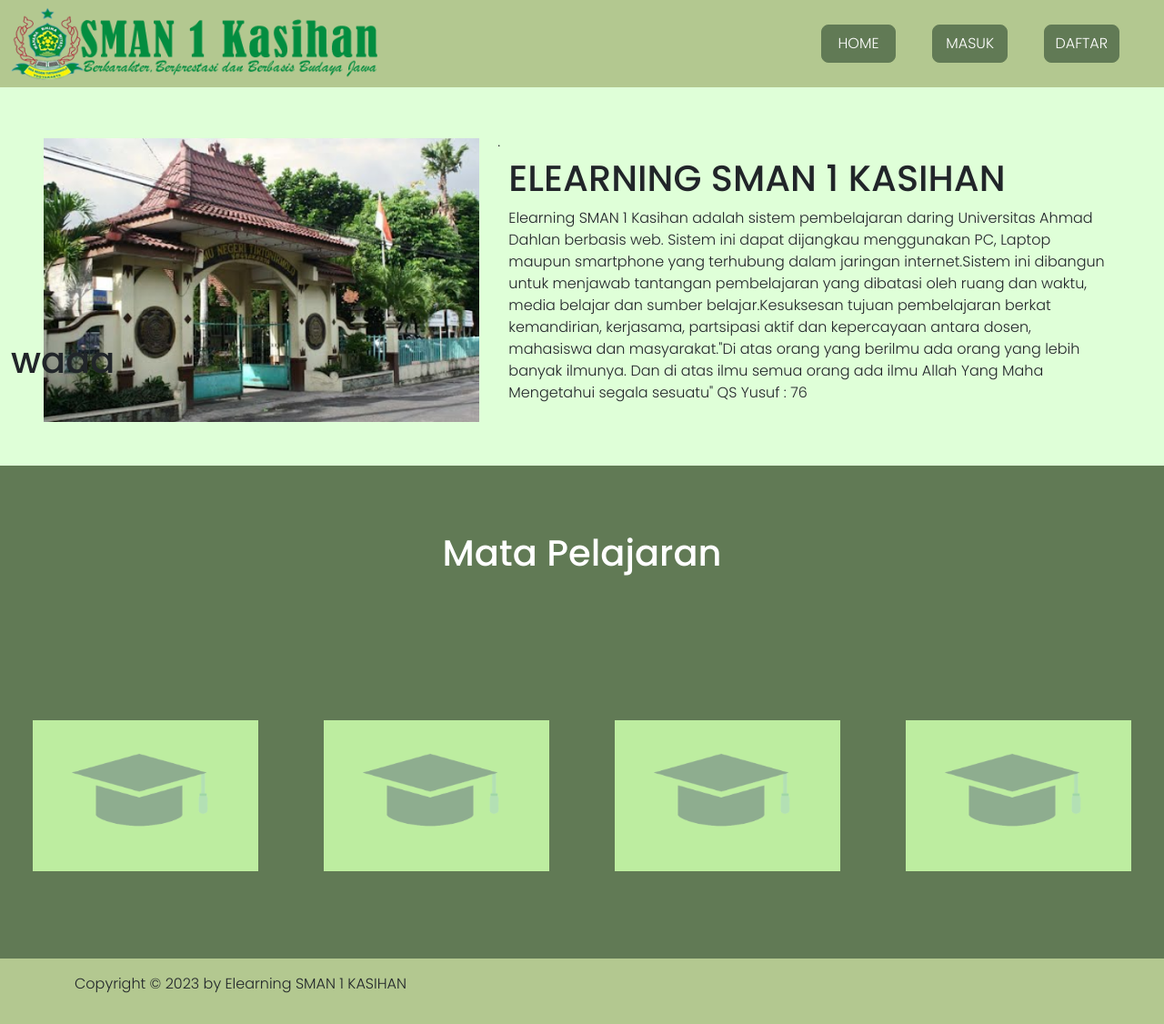
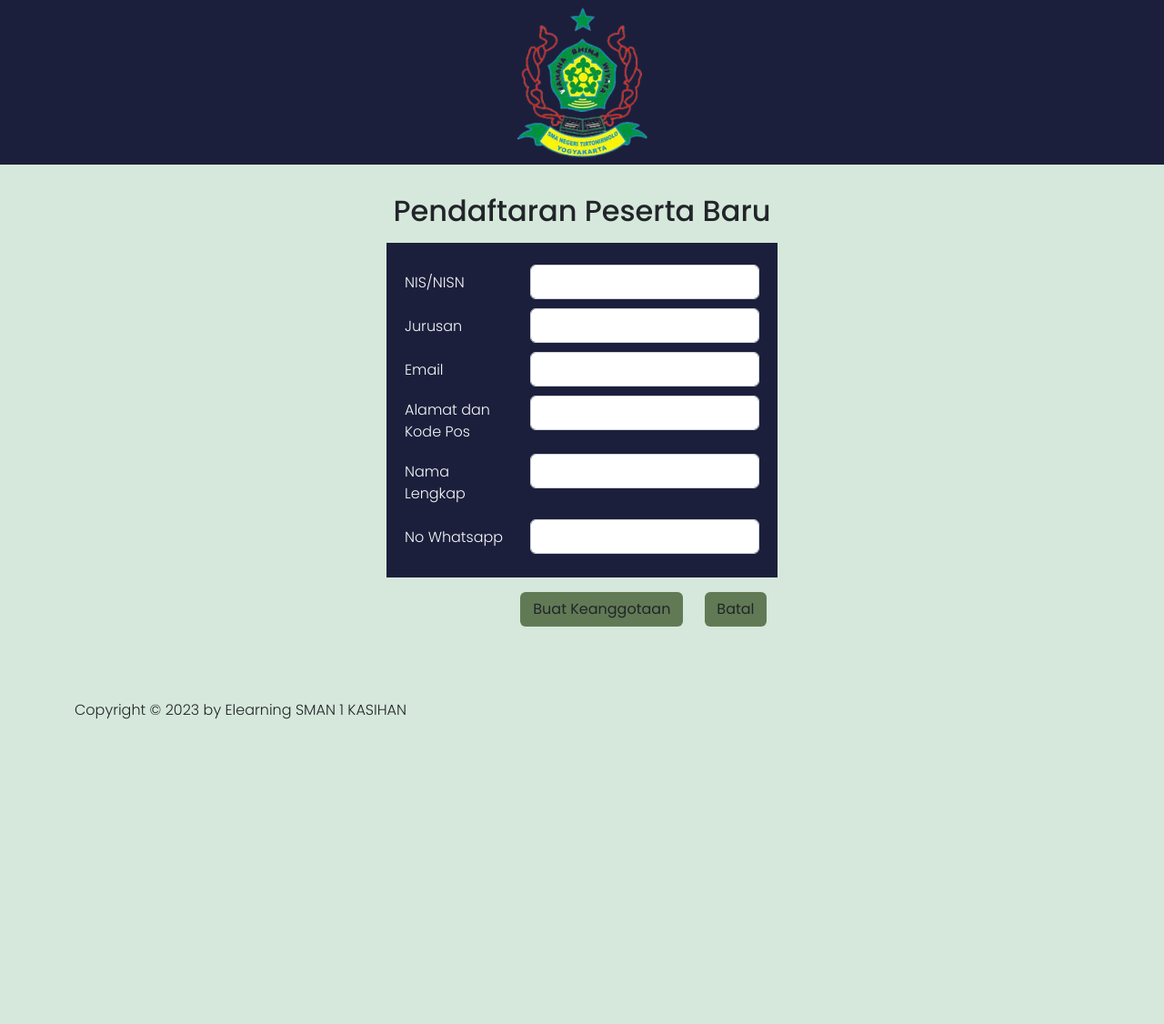
Before and after one commit to Codingers99/SMA_Kasihan, a PHP site: page / in a window 1280 px wide. Shown: the whole page at 91% size. After the commit the page ends 791 px from the top, so only its background shows below. Run offline with PHP 8.4, Linux system fonts and the light colour scheme.

Commit message:
Do udah ada frontend buat login sama daftar-nya

```diff
--- a/index.html
+++ b/index.html
@@ -25,155 +25,98 @@
     integrity="sha384-kenU1KFdBIe4zVF0s0G1M5b4hcpxyD9F7jL+jjXkk+Q2h455rYXK/7HAuoJl+0I4"
     crossorigin="anonymous"></script>
 
-  <!-- Header -->
-  <div class="container-fluid py-2 bg_color_nav">
+  <!-- header -->
+  <div class="container-fluid">
     <div class="row">
-      <div class="col-lg-4 col-sm-12 col-xs-6">
-        <div class="row h-100 justify-content-center">
-          <img class="img-fluid" src="image 6.png" alt="">
-        </div>
-      </div>
-      <div class="col-lg-4 offset-lg-4 col-sm-12 offset-sm-0 a_action">
-        <div class="row h-100 justify-content-center align-items-center">
-          <div class="col-lg-3 mx-lg-2 col-sm-3 my-sm-3 col-3 my-3">
-            <button class="w-100 py-2 rounded-3" style="background-color: #617A55; border: 1px solid #617A55; color: white;"><a href="">HOME</a></button>
-          </div>
-          <div class="col-lg-3 mx-lg-2 col-sm-3 my-sm-3 col-3 my-3">
-            <button class="w-100 py-2 rounded-3" style="background-color: #617A55; border: 1px solid #617A55; color: white;"><a href="">MASUK</a></button>
-          </div>
-          <div class="col-lg-3 mx-lg-2 col-sm-3 my-sm-3 col-3 my-3">
-            <button class="w-100 py-2 rounded-3" style="background-color: #617A55; border: 1px solid #617A55; color: white;"><a href="">DAFTAR</a></button>
+      <div class="col-12 d-flex justify-content-center py-2 bg_color1">
+        <img class="img-fluid" src="logo-daftar.png" alt="">
       </div>
     </div>
   </div>
+  <!-- header -->
+
+  <div class="container-fluid py-3 bg_color3">
+    <div class="text-center my-3">
+      <h2>Pendaftaran Peserta Baru</h2>
     </div>
+    <div class="container d-flex justify-content-center">
+      <form>
+        <div class="row container_daftar p-2 bg_color1 text-light">
+          <!-- NIS/NISN -->
+          <div class="col-4 pt-2 my-1 mt-3">
+            <label for="nisn" class="form-label">NIS/NISN</label>
           </div>
-  <!-- Header -->
+          <div class="col-8 my-1 mt-3">
+            <input type="text" class="form-control" name="nisn">
+          </div>
+          <!-- NIS/NISN -->
 
-  <!-- Content -->
-  <div class="container-fluid p-5" style="background-color: #DFFFD8;">
+          <!-- Jurusan -->
+          <div class="col-4 pt-2 my-1">
+            <label for="jurusan" class="form-label">Jurusan</label>
+          </div>
+          <div class="col-8 my-1">
+            <input type="text" class="form-control" name="jurusan">
+          </div>
+          <!-- Jurusan -->
+
+          <!-- Email -->
+          <div class="col-4 pt-2 my-1">
+            <label for="email" class="form-label">Email</label>
+          </div>
+          <div class="col-8 my-1">
+            <input type="text" class="form-control" name="email">
+          </div>
+          <!-- Email -->
+
+          <!-- Alamat dan Kode Pos -->
+          <div class="col-4 pt-2">
+            <label for="alamat" class="form-label">Alamat dan Kode Pos</label>
+          </div>
+          <div class="col-8 my-1">
+            <input type="text" class="form-control" name="alamat">
+          </div>
+          <!-- Alamat dan Kode Pos -->
+
+          <!-- Nama Lengkap -->
+          <div class="col-4 pt-2 my-1">
+            <label for="nama" class="form-label">Nama Lengkap</label>
+          </div>
+          <div class="col-8 my-1">
+            <input type="text" class="form-control" name="nama">
+          </div>
+          <!-- Nama Lengkap -->
+
+          <!-- No Whatsapp -->
+          <div class="col-4 pt-2 my-1 mb-3">
+            <label for="no_wa" class="form-label">No Whatsapp</label>
+          </div>
+          <div class="col-8 my-1 mb-3">
+            <input type="text" class="form-control" name="no_wa">
+          </div>
+          <!-- No Whatsapp -->
+        </div>
+
+        <!-- Button -->
+        <div class="row container_daftar mt-3 mb-5">
           <div class="row">
-      <div class="col-lg-5 col-sm-12 pt-sm-2">
-        <img class="col-xl-12 col-lg-5 img-fluid" src="image 7.png" alt="">
+            <div class="col-6 offset-4">
+              <button type="submit" class="btn bg_color4 w-100">Buat Keanggotaan</button>
             </div>
-      <div class="col-lg-7 col-sm-12 px-sm-2">
-        .<div class="container-fluid">
-          <h1 class="mt-lg-1 mt-sm-1">ELEARNING SMAN 1 KASIHAN</h1>
-          <p class="mt-2 title">Elearning SMAN 1 Kasihan adalah sistem pembelajaran daring Universitas Ahmad Dahlan berbasis web.
-            Sistem ini dapat
-            dijangkau menggunakan PC, Laptop maupun smartphone yang terhubung dalam jaringan internet.Sistem ini dibangun untuk
-            menjawab tantangan pembelajaran yang dibatasi oleh ruang dan waktu, media belajar dan sumber belajar.Kesuksesan tujuan
-            pembelajaran berkat kemandirian, kerjasama, partsipasi aktif dan kepercayaan antara dosen, mahasiswa dan
-            masyarakat."Di
-            atas orang yang berilmu ada orang yang lebih banyak ilmunya. Dan di atas ilmu semua orang ada ilmu Allah Yang Maha
-            Mengetahui segala sesuatu" QS Yusuf : 76</p>
+            <div class="col-2">
+              <button type="submit" class="btn bg_color4">Batal</button>
             </div>
           </div>
         </div>
-  </div>
-  <!-- Content -->
-
-  <!-- Content -->
-  <div class="container-fluid" style="background-color: #617A55;">
-    <div class="row">
-      <div class="col-12 pt-4 mb-5 text-center">
-          <h1 class="mt-5" style="color: white;">Mata Pelajaran</h1>
+        <!-- Button -->
+      </form>
     </div>
   </div>
-    <!-- <div class="row pt-lg-5 pb-lg-5 mt-lg-2">
-      <div class="col-lg-2 mx-lg-5 width_content" style="background-color: #BDEDA0;">
-        <div class="row h-100 justify-content-center align-items-center bg-warning">
-          <img class="img-fluid bg-danger" src="mapel-sub.png" alt="">
-        </div>
-      </div>
-      <div class="col-lg-2 me-lg-5 width_content" style="background-color: #BDEDA0;">
-        <div class="row h-100 justify-content-center align-items-center bg-warning">
-          <img class="bg-danger" src="mapel-sub.png" alt="">
-        </div>
-      </div>
-      <div class="col-lg-2 me-lg-5 width_content" style="background-color: #BDEDA0;">
-        <div class="row h-100 justify-content-center align-items-center bg-warning">
-          <img class="bg-danger" src="mapel-sub.png" alt="">
-        </div>
-      </div>
-      <div class="col-lg-2 me-lg-5 width_content" style="background-color: #BDEDA0;">
-        <div class="row h-100 justify-content-center align-items-center bg-warning">
-          <img class="bg-danger" src="mapel-sub.png" alt="">
-        </div>
-      </div>
-    </div> -->
-
-    <!-- <div class="row pt-lg-5 pb-lg-5 mt-lg-2">
-      <div class="col-lg-3 p-lg-5 gx-5" style="background-color: #BDEDA0;">
-        <div class="row h-100 justify-content-center align-items-center bg-warning">
-          <img class="bg-danger" src="mapel-sub.png" alt="">
-        </div>
-      </div>
-      <div class="col-lg-3 p-lg-5 gx-5" style="background-color: #BDEDA0;">
-        <div class="row h-100 justify-content-center align-items-center bg-warning">
-          <img class="img-fluid bg-danger" src="mapel-sub.png" alt="">
-        </div>
-      </div>
-      <div class="col-lg-3 p-lg-5 gx-5" style="background-color: #BDEDA0;">
-        <div class="row h-100 justify-content-center align-items-center bg-warning">
-          <img class="img-fluid bg-danger" src="mapel-sub.png" alt="">
-        </div>
-      </div>
-      <div class="col-lg-3 p-lg-5 gx-5" style="background-color: #BDEDA0;">
-        <div class="row h-100 justify-content-center align-items-center bg-warning">
-          <img class="img-fluid bg-danger" src="mapel-sub.png" alt="">
-        </div>
-      </div>
-    </div> -->
-
-    <div class="row pt-lg-5 pb-lg-5 mt-lg-2" style="background-color: #617A55;">
-      <div class="col-lg-3 p-lg-5 gx-lg-5 col-sm-6 pt-sm-4 pe-sm-4 ps-sm-5 ">
-        <div class="row h-100 justify-content-center align-items-center">
-          <img class="img-fluid img_content" src="mapel-sub.png" alt=""  style="background-color: #BDEDA0;">
-          <div class="text_content">
-            <h1>waaa</h1>
-          </div>
-        </div>
-      </div>
-      <div class="col-lg-3 p-lg-5 gx-lg-5 col-sm-6 pt-sm-4 ps-sm-4 pe-sm-5 ">
-        <div class="row h-100 justify-content-center align-items-center">
-          <img class="img-fluid img_content" src="mapel-sub.png" alt=""  style="background-color: #BDEDA0;">
-        </div>
-      </div>
-      <div class="col-lg-3 p-lg-5 gx-lg-5 col-sm-6 py-sm-4 pe-sm-4 ps-sm-5 ">
-        <div class="row h-100 justify-content-center align-items-center">
-          <img class="img-fluid img_content" src="mapel-sub.png" alt=""  style="background-color: #BDEDA0;">
-        </div>
-      </div>
-      <div class="col-lg-3 p-lg-5 gx-lg-5 col-sm-6 py-sm-4 ps-sm-4 pe-sm-5 ">
-        <div class="row h-100 justify-content-center align-items-center">
-          <img class="img-fluid img_content bottom_content" src="mapel-sub.png" alt=""  style="background-color: #BDEDA0;">
-        </div>
-      </div>
-    </div>
-  </div>
-
-    <!-- <div class="row row-cols-2 row-cols-lg-4 g-4 g-lg-3">
-
-      <div class="col" style="background-color: #BDEDA0;">
-        <img class="p-3 w-75 bg-danger" src="mapel-sub.png" alt="">
-      </div>
-      <div class="col" style="background-color: #BDEDA0;">
-        <img class="p-3 w-75 bg-danger" src="mapel-sub.png" alt="">
-      </div>
-      <div class="col" style="background-color: #BDEDA0;">
-        <img class="p-3 w-75 bg-danger" src="mapel-sub.png" alt="">
-      </div>
-      <div class="col" style="background-color: #BDEDA0;">
-        <img class="p-3 w-75 bg-danger" src="mapel-sub.png" alt="">
-      </div>
-    </div>
-  </div> -->
 
   <!-- footer -->
   <div class="container-fluid">
     <div class="row">
-      <div class="col-12 py-3" style=" background-color: #B3C890;">
+      <div class="col-12 py-3 bg_color3">
         <div class="container">
           <p>Copyright © 2023 by Elearning SMAN 1 KASIHAN</p>
         </div>
--- a/style.css
+++ b/style.css
@@ -6,7 +6,8 @@
 }
 
 .a_action a{
-    color: white;
+    color: black;
+    font-weight : 400;
 }
 
 .a_action a:link{
@@ -14,19 +15,53 @@
 }
 
 .a_action a:actived{
-    color: white;
+    color: black;
 }
 
 .a_action a:visited{
-    color: white;
+    color: black;
+}
+
+.font_weight_400{
+    font-weight : 400;
 }
 
 .h_content{
     height: 280px;
 }
 
-.bg_color_nav{
-    background-color : #B3C890;
+.bg_color1{
+    background-color : #1C1F3C;
+}
+
+.bg_color2{
+    background-color : #9BABB8;
+}
+
+.bg_color3{
+    background-color : #D6E8DB;
+}
+
+.bg_color4{
+    background-color : #617A55;
+}
+
+.border_color1{
+    border : 1px solid #9BABB8;
+    color : black;
+}
+
+.text_color1{
+    color : #001A01;
+    opacity: 0.3;
+}
+
+.text_color_white{
+    color : white;
+}
+
+.text_color_white a{
+    color : white;
 }
 
 .bg_item_nav{
@@ -43,10 +78,21 @@
 }
 
 .text_content{
+    position: relative;
+    top: -37%;
+    left: 80%;
+    transform: translate(-50%, -50%);
+}
+
+.text_content{
     position: absolute;
     top: 50%;
     left: 50%;
     transform: translate(-50%, -50%);
+}
+
+.container_daftar{
+    width : 430px;
 }
 
 @media (max-width: 576px){
```
Also changed, not shown: home.php (+172 -0 lines), register.php (added, +131 -0 lines), asset/image 6.png, asset/image 7.png (added), asset/logo-daftar.png (added), asset/logo-daftar2.png (added), asset/mapel-sub.png (added), image 6.png, logo-daftar.png (added), logo-daftar2.png (added), 1 other file. Lines whose indentation alone changed are shown as unchanged.
